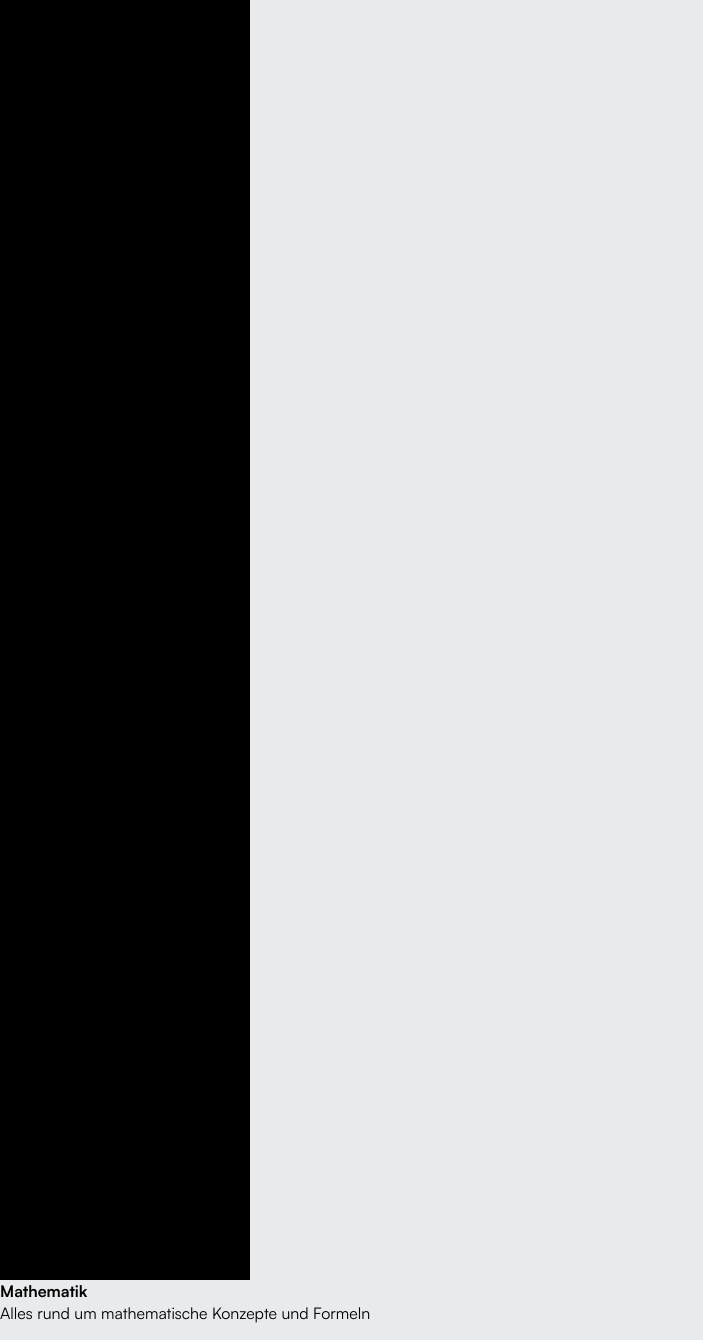
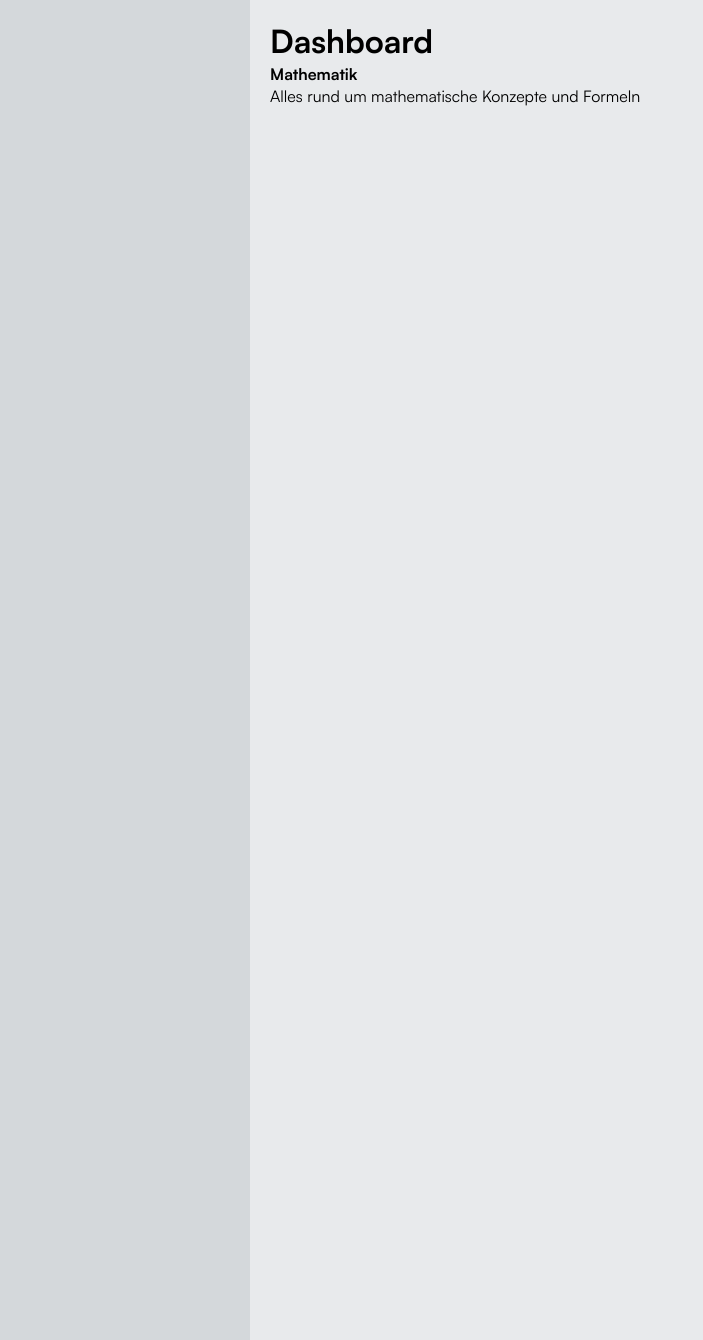
Before and after one commit to tobiaswrt/wissensbibliothek, a Flask app: page / in a window 1280 px wide. Shown: the whole page, without its empty margins (0-703 px from the left). Run offline with Flask 3, Linux system fonts and the light colour scheme; data comes from the database, SQL or seed files in the repository.

Commit message:
Sidebar weiter entwickelt

```diff
--- a/app/static/css/styles.css
+++ b/app/static/css/styles.css
@@ -38,7 +38,6 @@ html, body {
     scroll-behavior: smooth;
     width: 100%;
     height: 100%;
-    overflow: hidden;
 }
 
 body {
@@ -48,21 +47,31 @@ body {
     color: #000;
     margin: 0;
     padding: 0;
+    display: flex;
+    overflow-x: hidden;
 }
 
-.dashboard_container {
-    width: 100vw;
-    height: 100vh;
-    display: flex;
-    flex-direction: column;
+main {
+    flex: 1;
+    padding: 20px;
+    margin-left: 250px;
+    width: calc(100% - 250px);
+    min-height: 100vh;
+    box-sizing: border-box;
+    overflow-y: auto;
 }
 
 .sb_section {
     width: 250px;
-    display: sticky;
-    top: 0;
-    height: 100vw;
-    background-color: #000;
+    min-height: 100vh;
+    background-color: var(--dark-grey);
     padding: 20px;
     box-sizing: border-box;
+    flex-shrink: 0;
+    color: var(--white);
+    position: fixed;
+    left: 0;
+    top: 0;
+    bottom: 0;
+    z-index: 9999;
 }
--- a/app/templates/base.html
+++ b/app/templates/base.html
@@ -8,11 +8,13 @@
 </head>
 <body>
 
-{% include 'sidebar.html' %}
+  {% include 'sidebar.html' %}
 
-<main>
-  {% block content %}{% endblock %}
-</main>
+  <main>
+    {% block content %}{% endblock %}
+  </main>
 
+
+  <script src="{{ url_for('static', filename = 'js/scripts.js') }}"></script>
 </body>
 </html>
--- a/app/templates/startseite.html
+++ b/app/templates/startseite.html
@@ -9,6 +9,7 @@
 
         {% for kategorie in kategorien %}
 
+            <h1>Dashboard</h1>
             <h4>{{ kategorie.name }}</h4>
             <p>{{ kategorie.description }}</p>
 
```
